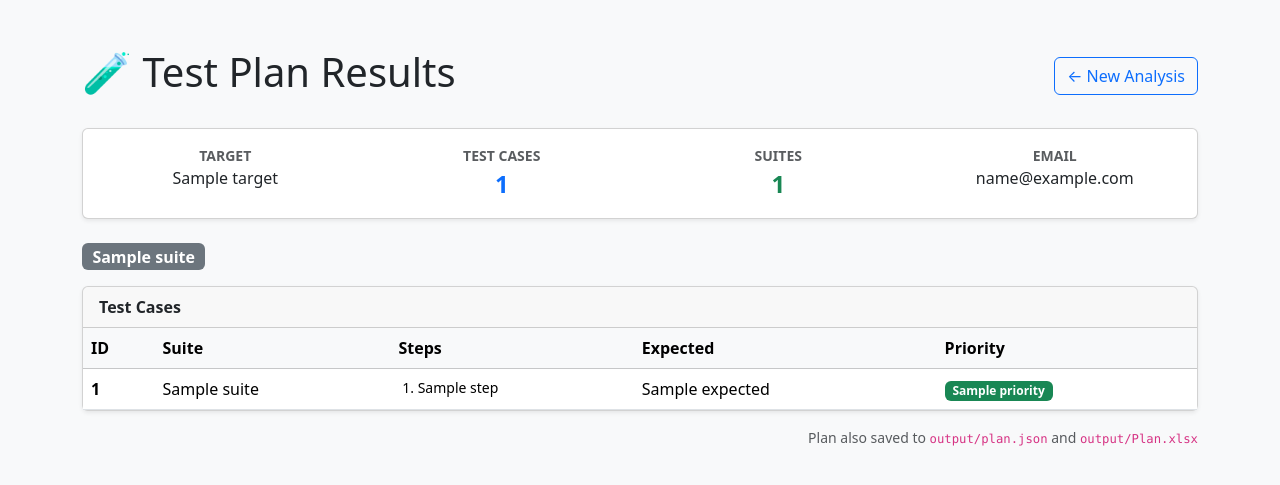
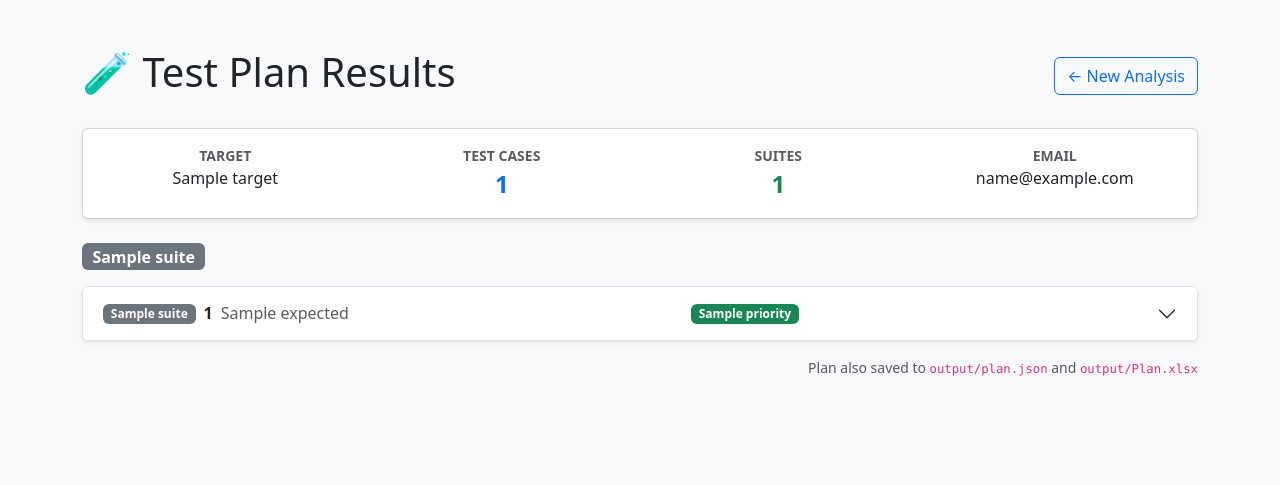
Before and after one commit to RaniAbu95/Captin-Fix-deployed, a Flask app: template templates/results.html in a window 1280 px wide. Shown: the top 485 px of the page. Run offline with Flask 3, Linux system fonts and the light colour scheme; the template is opened without the code that fills it: most values are stand-ins (such as "Sample title", 1, 10 or a date in 2020); parts of the project's set-up code (start-up, migrations or seed data) failed here and were passed over.

Commit message:
Deploy Captain Razan: fix Chrome options, add per-test Run/Copy, add Docker
Infrastructure fixes (no prompt changes):
- planner.py: remove chromium-browser binary path, use --headless=new + --disable-gpu
- testPlan.py: remove module-level ChatOpenAI init (unused, caused import crash)
- executor.py: move llm init inside generate_selenium_code(), fix run_test_file
  to use headless Chrome instead of bare webdriver.Chrome()
- requirements.txt: pin httpx<0.28.0 to fix proxies TypeError with langchain-openai

New features:
- main.py: add POST /run-test endpoint (generates code + runs single test case)
- templates/results.html: accordion per test case with Run Test + Copy Code buttons;
  result (Pass/Fail) and generated code shown inline after running
- Dockerfile: installs Google Chrome, runs main:app via gunicorn (timeout 300s)
- render.yaml: Docker-based Render deployment

Co-Authored-By: Claude Sonnet 4.6 <noreply@anthropic.com>

```diff
--- a/templates/results.html
+++ b/templates/results.html
@@ -6,10 +6,18 @@
     <title>Captain Fix — Test Results</title>
     <link href="https://cdn.jsdelivr.net/npm/bootstrap@5.3.2/dist/css/bootstrap.min.css" rel="stylesheet">
     <style>
-      .badge-high { background-color: #dc3545; }
-      .badge-medium { background-color: #fd7e14; }
-      .badge-low { background-color: #198754; }
-      .steps-list { font-size: 0.875rem; padding-left: 1.2rem; margin: 0; }
+      .badge-high    { background-color: #dc3545; }
+      .badge-medium  { background-color: #fd7e14; }
+      .badge-low     { background-color: #198754; }
+      .steps-list    { font-size: 0.875rem; padding-left: 1.2rem; margin: 0; }
+      .code-block    { background: #1e2433; color: #abb2bf; padding: 0.75rem; border-radius: 6px;
+                       font-family: 'Courier New', monospace; font-size: 0.78rem;
+                       white-space: pre-wrap; word-break: break-word; max-height: 280px; overflow-y: auto; }
+      .result-output { font-family: monospace; font-size: 0.82rem; padding: 0.5rem 0.75rem;
+                       border-radius: 6px; margin-top: 0.5rem; white-space: pre-wrap; }
+      .result-pass   { background: #d4edda; color: #155724; }
+      .result-fail   { background: #f8d7da; color: #721c24; }
+      .result-err    { background: #fff3cd; color: #856404; }
     </style>
   </head>
   <body class="bg-light">
@@ -44,60 +52,130 @@
         </div>
       </div>
 
-      <!-- Suites badges -->
+      <!-- Suite badges -->
       <div class="mb-3">
         {% for suite in plan.suites %}
           <span class="badge bg-secondary me-1 fs-6">{{ suite }}</span>
         {% endfor %}
       </div>
 
-      <!-- Test Cases Table -->
-      <div class="card shadow-sm">
-        <div class="card-header fw-bold">Test Cases</div>
-        <div class="table-responsive">
-          <table class="table table-hover mb-0">
-            <thead class="table-light">
-              <tr>
-                <th>ID</th>
-                <th>Suite</th>
-                <th>Steps</th>
-                <th>Expected</th>
-                <th>Priority</th>
-              </tr>
-            </thead>
-            <tbody>
-              {% for case in plan.cases %}
-              <tr>
-                <td class="fw-bold text-nowrap">{{ case.id }}</td>
-                <td>{{ case.suite }}</td>
-                <td>
-                  <ol class="steps-list">
-                    {% for step in case.steps %}
-                      <li>{{ step }}</li>
-                    {% endfor %}
-                  </ol>
-                </td>
-                <td>{{ case.expected }}</td>
-                <td>
-                  <span class="badge
-                    {% if case.priority | lower == 'high' %}badge-high
-                    {% elif case.priority | lower == 'medium' %}badge-medium
-                    {% else %}badge-low{% endif %}">
-                    {{ case.priority }}
-                  </span>
-                </td>
-              </tr>
-              {% endfor %}
-            </tbody>
-          </table>
+      <!-- Test Cases accordion -->
+      <div class="accordion" id="tcAccordion">
+        {% for case in plan.cases %}
+        <div class="accordion-item mb-2 border rounded shadow-sm" id="tc-wrapper-{{ loop.index }}">
+          <h2 class="accordion-header">
+            <button class="accordion-button collapsed" type="button"
+                    data-bs-toggle="collapse" data-bs-target="#tc-body-{{ loop.index }}">
+              <span class="badge bg-secondary me-2">{{ case.suite }}</span>
+              <strong class="me-2">{{ case.id }}</strong>
+              <span class="text-muted fw-normal">{{ case.expected }}</span>
+              <span class="ms-auto me-3">
+                <span class="badge
+                  {% if case.priority | lower == 'high' %}badge-high
+                  {% elif case.priority | lower == 'medium' %}badge-medium
+                  {% else %}badge-low{% endif %} text-white">
+                  {{ case.priority }}
+                </span>
+              </span>
+            </button>
+          </h2>
+          <div id="tc-body-{{ loop.index }}" class="accordion-collapse collapse">
+            <div class="accordion-body">
+
+              <p class="fw-semibold mb-1">Steps:</p>
+              <ol class="steps-list mb-3">
+                {% for step in case.steps %}
+                  <li>{{ step }}</li>
+                {% endfor %}
+              </ol>
+
+              <div class="d-flex gap-2 mb-2">
+                <button class="btn btn-sm btn-warning"
+                        onclick="runTest({{ loop.index }}, {{ case | tojson }}, {{ target | tojson }})">
+                  <span id="run-btn-text-{{ loop.index }}">▶ Run Test</span>
+                  <span id="run-spinner-{{ loop.index }}" class="spinner-border spinner-border-sm d-none" role="status"></span>
+                </button>
+                <button class="btn btn-sm btn-secondary" id="copy-btn-{{ loop.index }}"
+                        onclick="copyCode({{ loop.index }})" disabled>
+                  Copy Code
+                </button>
+              </div>
+
+              <div id="result-{{ loop.index }}"></div>
+
+              <div id="code-wrapper-{{ loop.index }}" class="d-none">
+                <p class="fw-semibold mb-1 mt-3">Generated Selenium Code:</p>
+                <pre class="code-block" id="code-{{ loop.index }}"></pre>
+              </div>
+
+            </div>
+          </div>
         </div>
+        {% endfor %}
       </div>
 
       <div class="mt-3 text-muted small text-end">
         Plan also saved to <code>output/plan.json</code> and <code>output/Plan.xlsx</code>
       </div>
+    </div>
 
-    </div>
     <script src="https://cdn.jsdelivr.net/npm/bootstrap@5.3.2/dist/js/bootstrap.bundle.min.js"></script>
+    <script>
+      const generatedCode = {};
+
+      async function runTest(idx, caseData, website) {
+        const btnText     = document.getElementById(`run-btn-text-${idx}`);
+        const spinner     = document.getElementById(`run-spinner-${idx}`);
+        const resultDiv   = document.getElementById(`result-${idx}`);
+        const codeWrapper = document.getElementById(`code-wrapper-${idx}`);
+        const codeEl      = document.getElementById(`code-${idx}`);
+        const copyBtn     = document.getElementById(`copy-btn-${idx}`);
+
+        btnText.classList.add('d-none');
+        spinner.classList.remove('d-none');
+        resultDiv.innerHTML = '<div class="result-output result-err">Generating code and running test… this may take a minute.</div>';
+
+        try {
+          const res = await fetch('/run-test', {
+            method: 'POST',
+            headers: { 'Content-Type': 'application/json' },
+            body: JSON.stringify({ case: caseData, website: website })
+          });
+          const data = await res.json();
+
+          if (data.error) {
+            resultDiv.innerHTML = `<div class="result-output result-err">Error: ${data.error}</div>`;
+          } else {
+            const r   = data.result;
+            const cls = r.status === 'Pass' ? 'result-pass' : 'result-fail';
+            const icon = r.status === 'Pass' ? '✅' : '❌';
+            resultDiv.innerHTML =
+              `<div class="result-output ${cls}">${icon} ${r.status}${r.error ? ': ' + r.error : ''}</div>`;
+
+            if (data.code) {
+              generatedCode[idx] = data.code;
+              codeEl.textContent = data.code;
+              codeWrapper.classList.remove('d-none');
+              copyBtn.disabled = false;
+            }
+          }
+        } catch (e) {
+          resultDiv.innerHTML = `<div class="result-output result-err">Network error: ${e.message}</div>`;
+        }
+
+        btnText.classList.remove('d-none');
+        spinner.classList.add('d-none');
+      }
+
+      function copyCode(idx) {
+        const code = generatedCode[idx];
+        if (!code) return;
+        navigator.clipboard.writeText(code).then(() => {
+          const btn = document.getElementById(`copy-btn-${idx}`);
+          btn.textContent = 'Copied!';
+          setTimeout(() => btn.textContent = 'Copy Code', 2000);
+        });
+      }
+    </script>
   </body>
 </html>
```
Also changed, not shown: executor.py (+12 -10 lines), main.py (+26 -1 lines).
